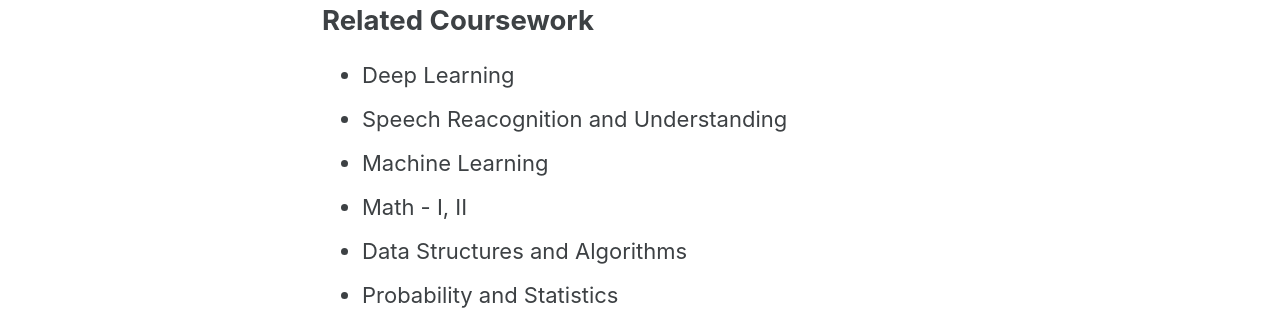
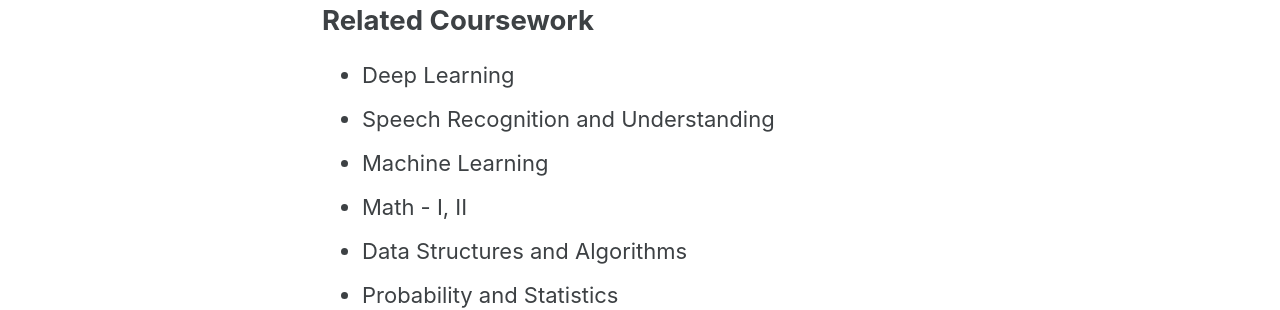
Before and after one commit to siddharth17196/siddharth17196.github.io, a Jekyll site: the page built from _pages/about.md, in a window 1280 px wide. Shown: the part 672-982 px from the top of the page. Built offline with Jekyll 4.4.1, drawn with Linux system fonts in a browser that asks for light colours; cached includes are drawn as plain includes.

Commit message:
updated about

```diff
--- a/_pages/about.md
+++ b/_pages/about.md
@@ -20,7 +20,7 @@ detection, protein sequence prediction and autonomous vehicles.
 
 ## Related Coursework
 * Deep Learning
-* Speech Reacognition and Understanding
+* Speech Recognition and Understanding
 * Machine Learning
 * Math - I, II
 * Data Structures and Algorithms
```
